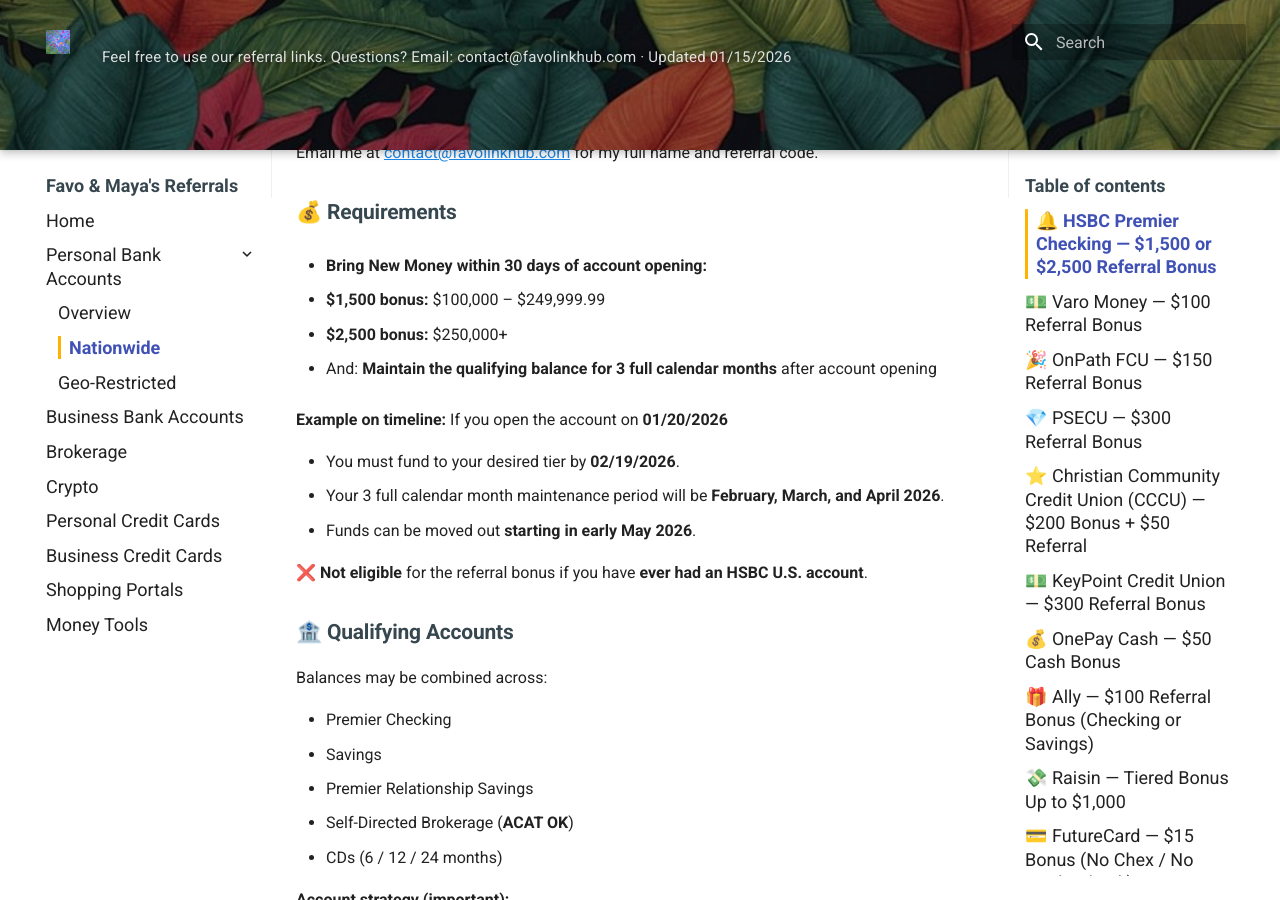
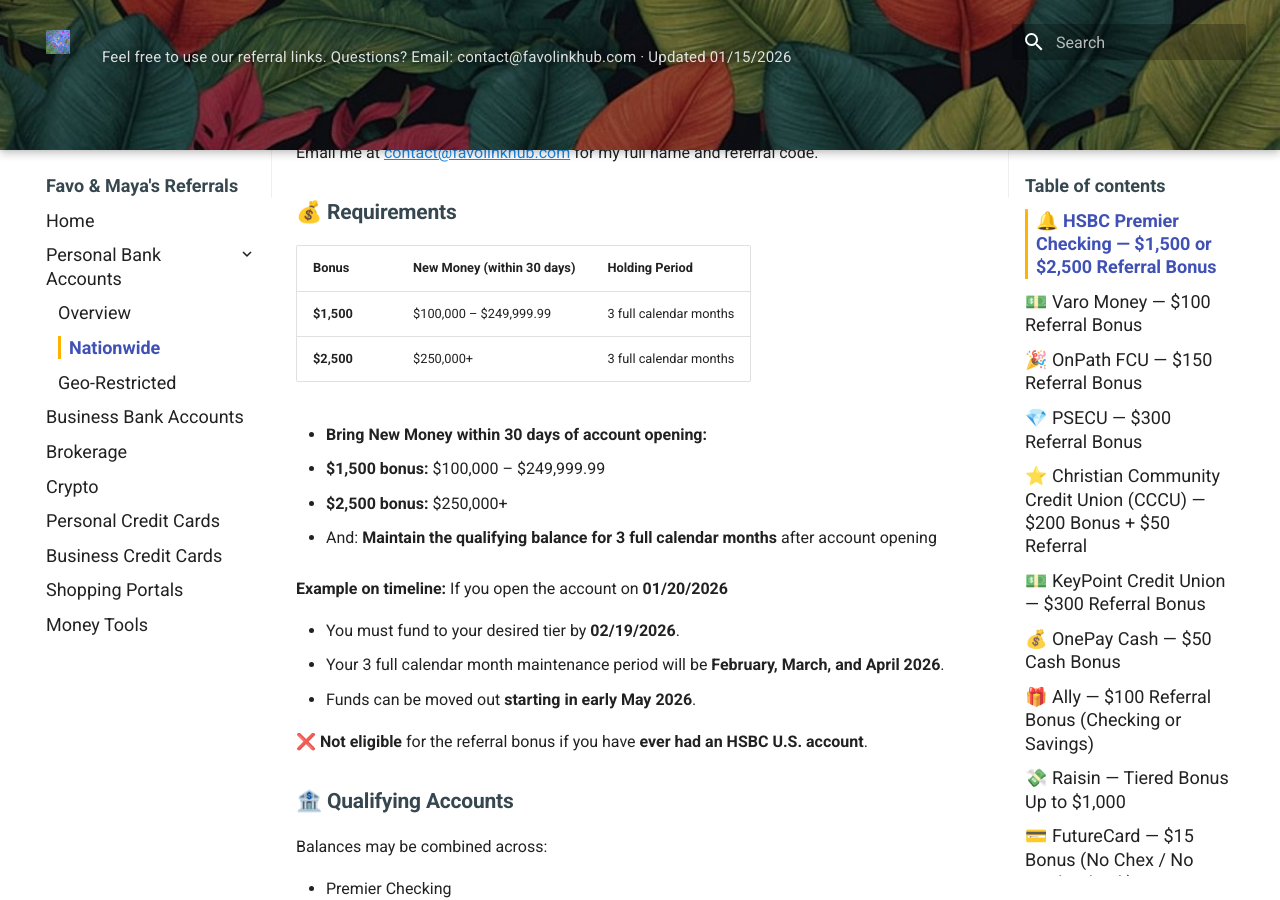
Before and after one commit to whispersofzephyr/favolinkhub-site, an MkDocs documentation site: the page built from docs/personal-bank-nationwide.md, in a window 1280 px wide and 900 px high, scrolled down 435 px. Built offline with MkDocs 1.6.1 and Material for MkDocs 9.7.7, drawn with Linux system fonts in a browser that asks for light colours.

Commit message:
Update personal-bank-nationwide.md

```diff
--- a/docs/personal-bank-nationwide.md
+++ b/docs/personal-bank-nationwide.md
@@ -11,6 +11,11 @@ These accounts are available to most U.S. residents without geographic restricti
 Email me at **[contact@favolinkhub.com](mailto: contact@favolinkhub.com)** for my full name and referral code.
 
 ### 💰 Requirements
+
+| Bonus | New Money (within 30 days) | Holding Period |
+|------|----------------------------|----------------|
+| **$1,500** | $100,000 – $249,999.99 | 3 full calendar months |
+| **$2,500** | $250,000+ | 3 full calendar months |
 
 - **Bring New Money within 30 days of account opening:**
 
```
